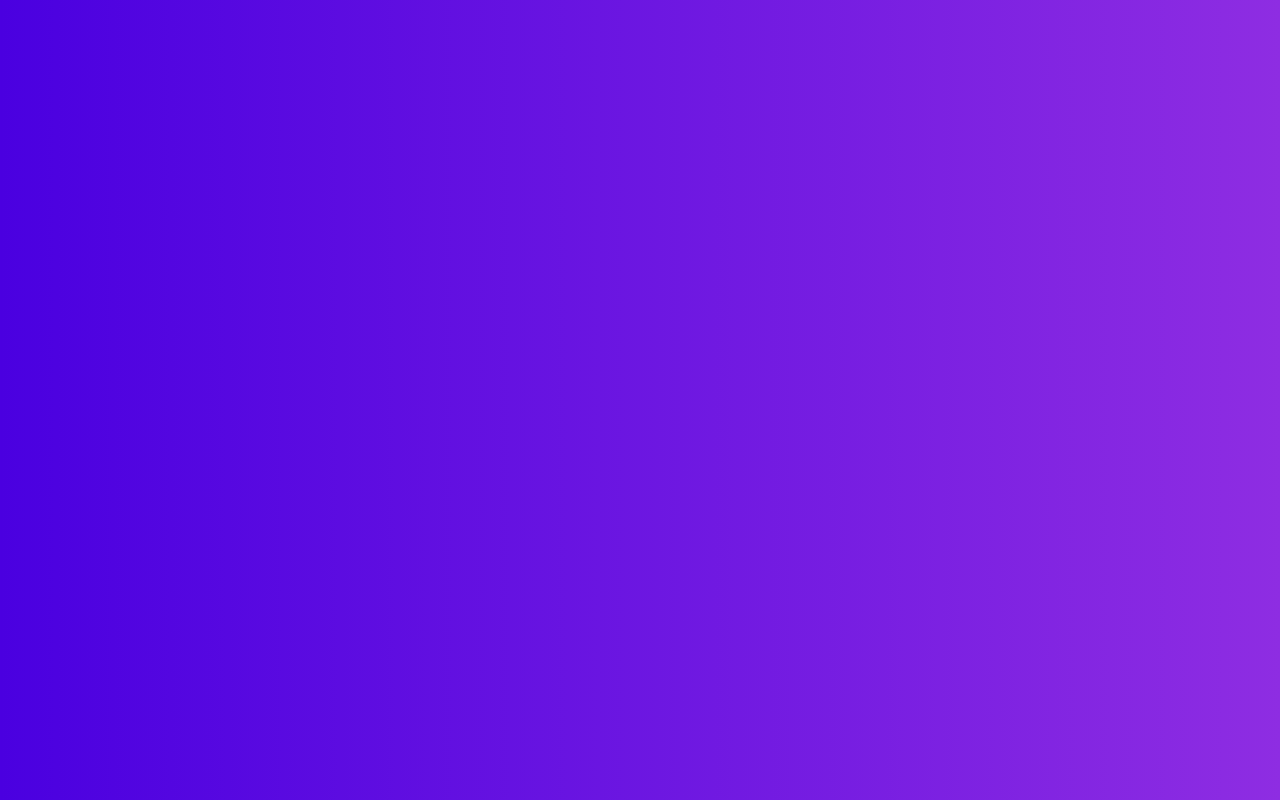
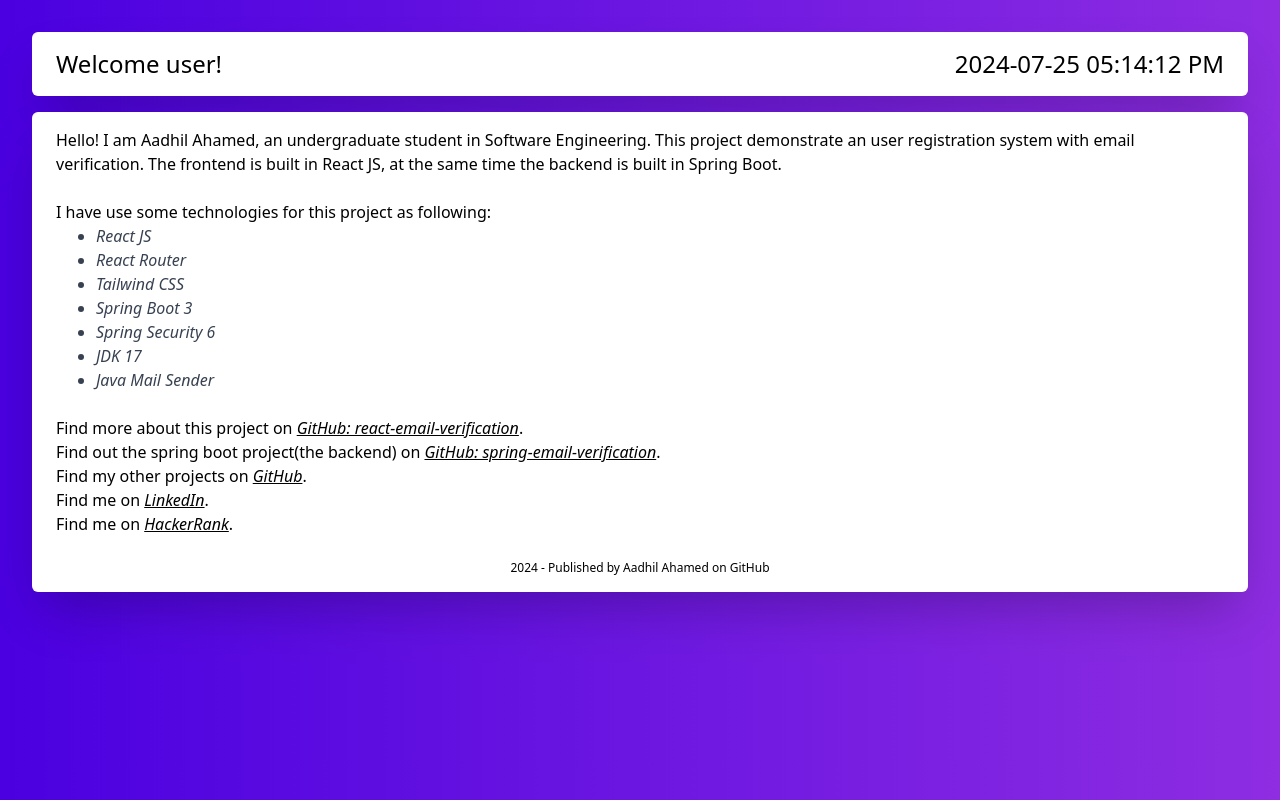
Before and after one commit to AadhilMR/react-email-verification, a React (Vite) app in the folder react-email-verification-app/: page / in a window 1280 px wide. Built offline with nearby package versions, Linux system fonts and the light colour scheme.

Commit message:
Add dashboard page

```diff
--- a/react-email-verification-app/src/App.jsx
+++ b/react-email-verification-app/src/App.jsx
@@ -1,9 +1,11 @@
 import './App.css'
+import Dashboard from './pages/Dashboard'
 
 function App() {
 
   return (
     <>
+      <Dashboard/>
     </>
   )
 }
--- /dev/null
+++ b/react-email-verification-app/src/components/DigitalClock.jsx
@@ -0,0 +1,39 @@
+import {useState, useEffect} from 'react';
+
+function DigitalClock() {
+    const [time, setTime] = useState(new Date());
+
+    useEffect(() => {
+        const intervalId = setInterval(() => {
+            setTime(new Date());
+        }, 1000);
+
+        return () => {
+            clearInterval(intervalId);
+        };
+    }, []);
+
+    function formatTime() {
+        const year = time.getFullYear();
+        const month = time.getMonth() + 1;
+        const date = time.getDate();
+        let hours = time.getHours();
+        const mins = time.getMinutes();
+        const secs = time.getSeconds();
+        const meridium = hours >= 12 ? "PM" : "AM";
+
+        hours = hours % 12 || 12;
+
+        return `${year}-${padZero(month)}-${padZero(date)} ${padZero(hours)}:${padZero(mins)}:${padZero(secs)} ${meridium}`;
+    }
+
+    function padZero(number) {
+        return (number < 10 ? "0" : "") + number;
+    }
+
+    return(
+        <span>{formatTime()}</span>
+    );
+}
+
+export default DigitalClock;
--- /dev/null
+++ b/react-email-verification-app/src/components/Header.jsx
@@ -0,0 +1,18 @@
+import DigitalClock from "./DigitalClock";
+
+function Header() {
+    return (
+        <div className="rounded-md bg-white py-4 px-6 shadow-2xl">
+            <div className="row">
+                <div className="columns-2">
+                    <h1 className="text-2xl text-start">Welcome user!</h1>
+                    <h1 className="text-2xl text-end">
+                        <DigitalClock/>
+                    </h1>
+                </div>
+            </div>
+        </div>
+    );
+}
+
+export default Header;
--- /dev/null
+++ b/react-email-verification-app/src/pages/Dashboard.jsx
@@ -0,0 +1,49 @@
+import Header from "../components/Header";
+
+function Dashboard() {
+    return (
+        <div className=' justify-center'>
+            <Header />
+
+            {/* Body */}
+            <div className="rounded-md bg-white py-4 px-6 shadow-2xl mt-4 text-start">
+                <p>
+                    Hello! I am Aadhil Ahamed, an undergraduate student in Software Engineering. This project demonstrate
+                    an user registration system with email verification. The frontend is built in React JS, at the same time
+                    the backend is built in Spring Boot.
+                </p>
+                <br />
+                <p>
+                    I have use some technologies for this project as following:
+
+                    <ol className="italic text-gray-700 list-disc ps-10">
+                        <li>React JS</li>
+                        <li>React Router</li>
+                        <li>Tailwind CSS</li>
+                        <li>Spring Boot 3</li>
+                        <li>Spring Security 6</li>
+                        <li>JDK 17</li>
+                        <li>Java Mail Sender</li>
+                    </ol>
+                </p>
+                <br />
+                <p>
+                    Find more about this project on <a href="https://github.com/AadhilMR/react-email-verification" target="_blank" className="italic underline">GitHub: react-email-verification</a>.
+                    <br />
+                    Find out the spring boot project(the backend) on <a href="https://github.com/AadhilMR/spring-email-verification" target="_blank" className="italic underline">GitHub: spring-email-verification</a>.
+                    <br />
+                    Find my other projects on <a href="https://github.com/AadhilMR" target="_blank" className="italic underline">GitHub</a>.
+                    <br />
+                    Find me on <a href="http://www.linkedin.com/in/aadhil-ahamed--198c360" target="_blank" className="italic underline">LinkedIn</a>.
+                    <br />
+                    Find me on <a href="https://www.hackerrank.com/profile/aadhil2001ahamed" target="_blank" className="italic underline">HackerRank</a>.
+                </p>
+                <br />
+                <p className="text-center text-xs">2024 - Published by Aadhil Ahamed on GitHub</p>
+            </div>
+            {/* Body */}
+        </div>
+    );
+}
+
+export default Dashboard;
```
